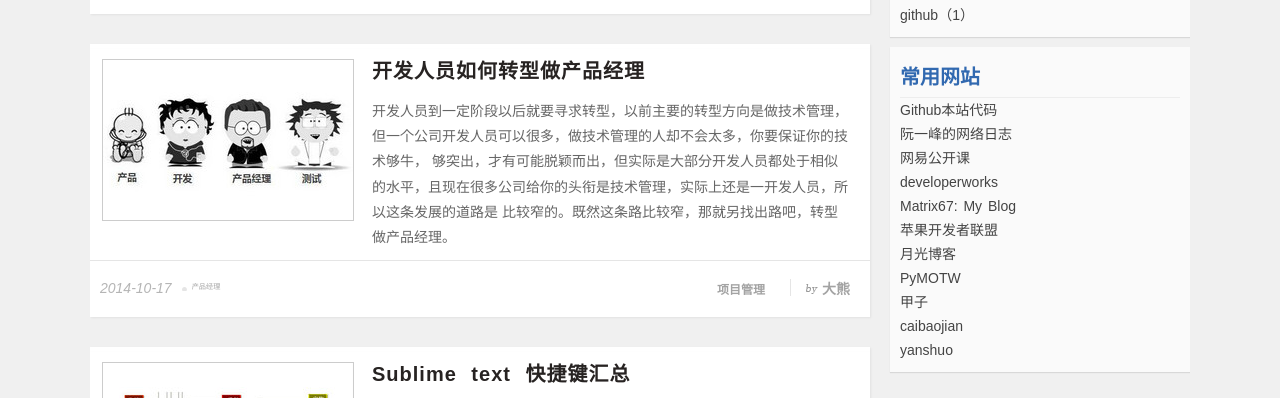
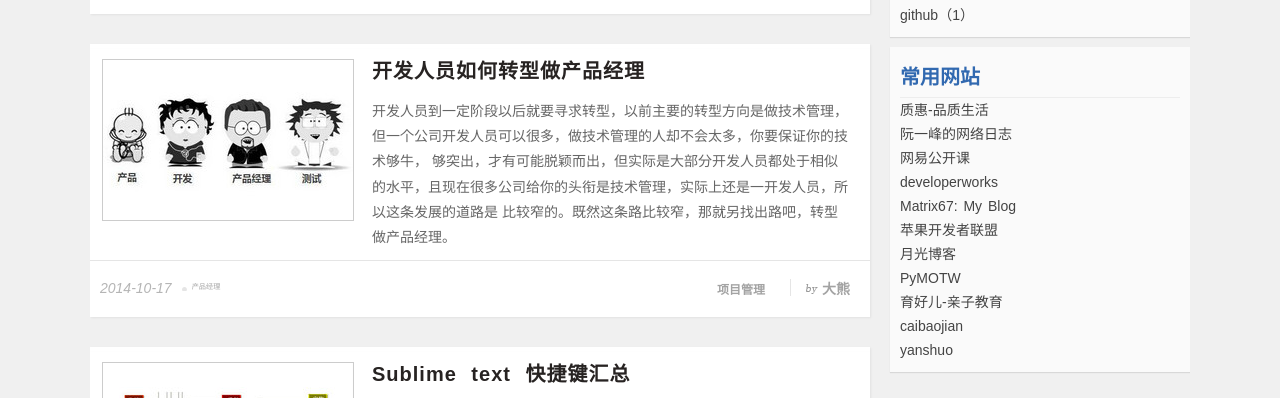
Before and after one commit to godtoo/godtoo.github.com, a Jekyll site: the page built from index.html, in a window 1280 px wide and 900 px high, scrolled down 456 px. Shown: the part 158-556 px from the top of the window. Built offline with Jekyll 4.4.1, drawn with Linux system fonts in a browser that asks for light colours; nearby versions of some CDN libraries; the list of posts is cut into pages by our own code.

Commit message:
change css

```diff
--- a/_includes/side_links.html
+++ b/_includes/side_links.html
@@ -2,8 +2,8 @@
 	<h2>常用网站</h2>
 	<ul class="side_ul">
 		<li>
-		<a href="https://github.com/onlyfu/logs" target="_blank">
-		Github本站代码
+		<a href="http://www.huidoor.com" target="_blank">
+		质惠-品质生活
 		</a>
 		</li>
 		<li>
@@ -28,7 +28,7 @@
 			<a href="http://pymotw.com/2/" target="_blank">PyMOTW</a>
 		</li>
 		<li>
-			<a href="http://www.caojiayin.com" target="_blank">甲子</a>
+			<a href="http://www.yuhaoer.com" target="_blank">育好儿-亲子教育</a>
 		</li>
 		<li>
 			<a href="http://caibaojian.com/" target="_blank">caibaojian</a>
```
